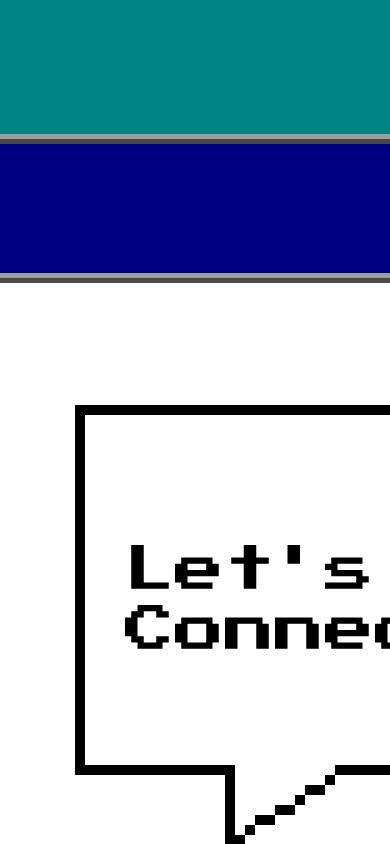
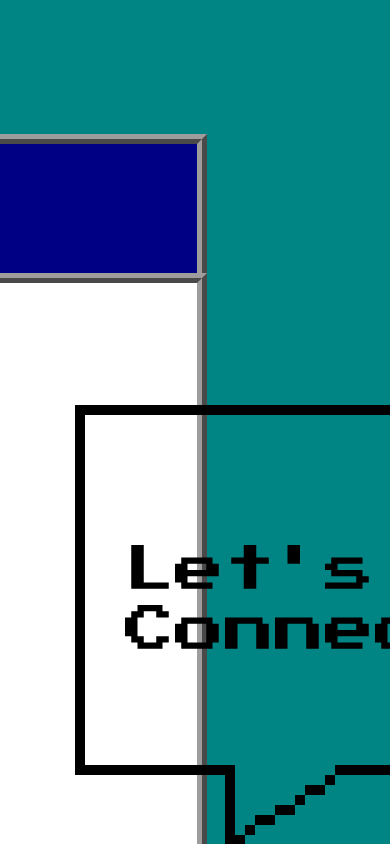
Before and after one commit to SelmaBtt/My-portfolio, a React (Vite) app: page / in a window 390 px wide. Shown: the part 3800-4644 px from the top of the page. Built offline with nearby package versions, Linux system fonts and the light colour scheme; a web font is replaced by a local one.

Commit message:
last section, bigger screen responsivness

```diff
--- a/src/stylesheets/Last_section/ContactSection.module.css
+++ b/src/stylesheets/Last_section/ContactSection.module.css
@@ -1,6 +1,6 @@
 .container{
     margin: 65px auto 0 -183px;
-    width: 1470px;
+    width: 100vw;
 }
 
 /* Tab section */
@@ -14,8 +14,8 @@
 .contentWrapper{
     display: flex;
     align-items: center;
+    justify-content: space-around;
     padding: 61px 88px 61px 248px;
-    gap: 229px;
     font-size: inherit;
     border: var(--border);
     margin-top: -10px;
@@ -35,3 +35,15 @@
 .media svg{
     cursor: pointer;
 }
+
+/* Adjustments for bigger screens */
+@media screen and (min-width: 1750px){
+    .contentWrapper{
+        padding: 180px 88px 180px 248px;
+        gap: 2vw;
+    }
+    .media{
+        flex-direction: row;
+        gap: 2vw;
+    }
+}
```
